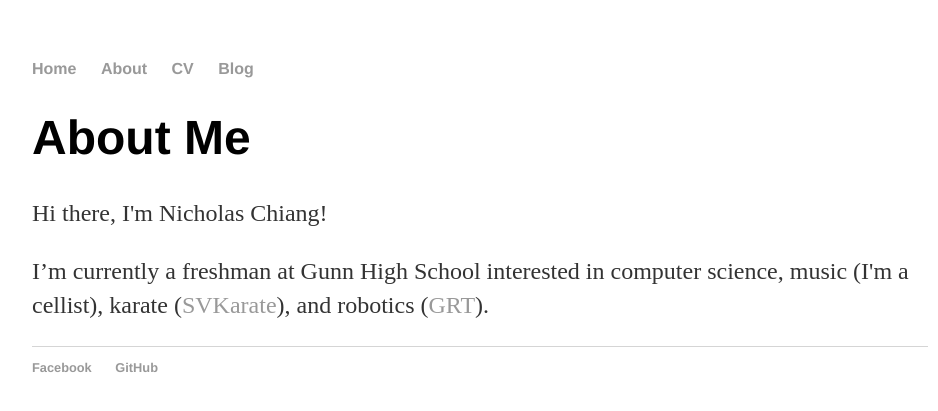
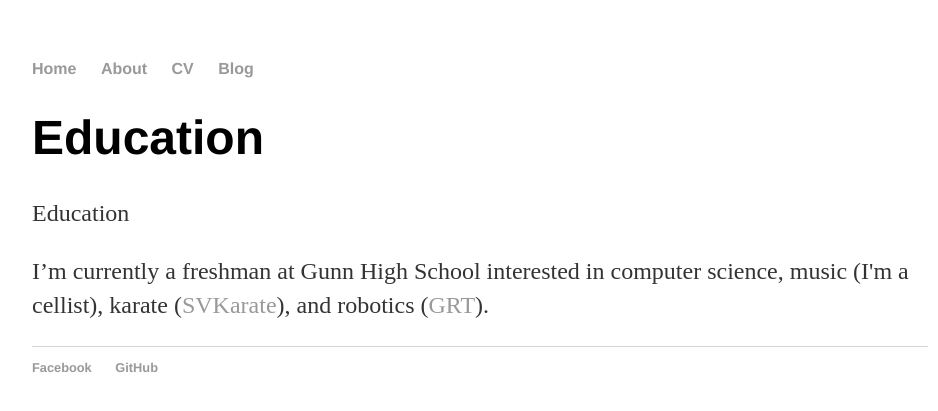
Before and after one commit to nicholaschiang/nicholaschiang.github.io, a Jekyll site: the page built from about/index.html, in a window 1280 px wide. Shown: the top 411 px of the page, without its empty margins (160-1098 px from the left). Built offline with Jekyll 4.4.1, drawn with Linux system fonts in a browser that asks for light colours.

Commit message:
Merge branch 'master' of https://github.com/nicholaschiang/nicholaschiang.github.io

```diff
--- a/about/index.html
+++ b/about/index.html
@@ -1,10 +1,10 @@
 ---
 layout: default
-title: About Me
+title: Education
 ---
 
 <div class="blurb">
 	<h1>{{ page.title }}</h1>
-	<p>Hi there, I'm Nicholas Chiang!</p>
+	<p>Education</p>
 	<p>I’m currently a freshman at Gunn High School interested in computer science, music (I'm a cellist), karate (<a href="https://svkarate.com">SVKarate</a>), and robotics (<a href="https://gunnrobotics.com">GRT</a>).</p>
 </div><!-- /.blurb -->
```
